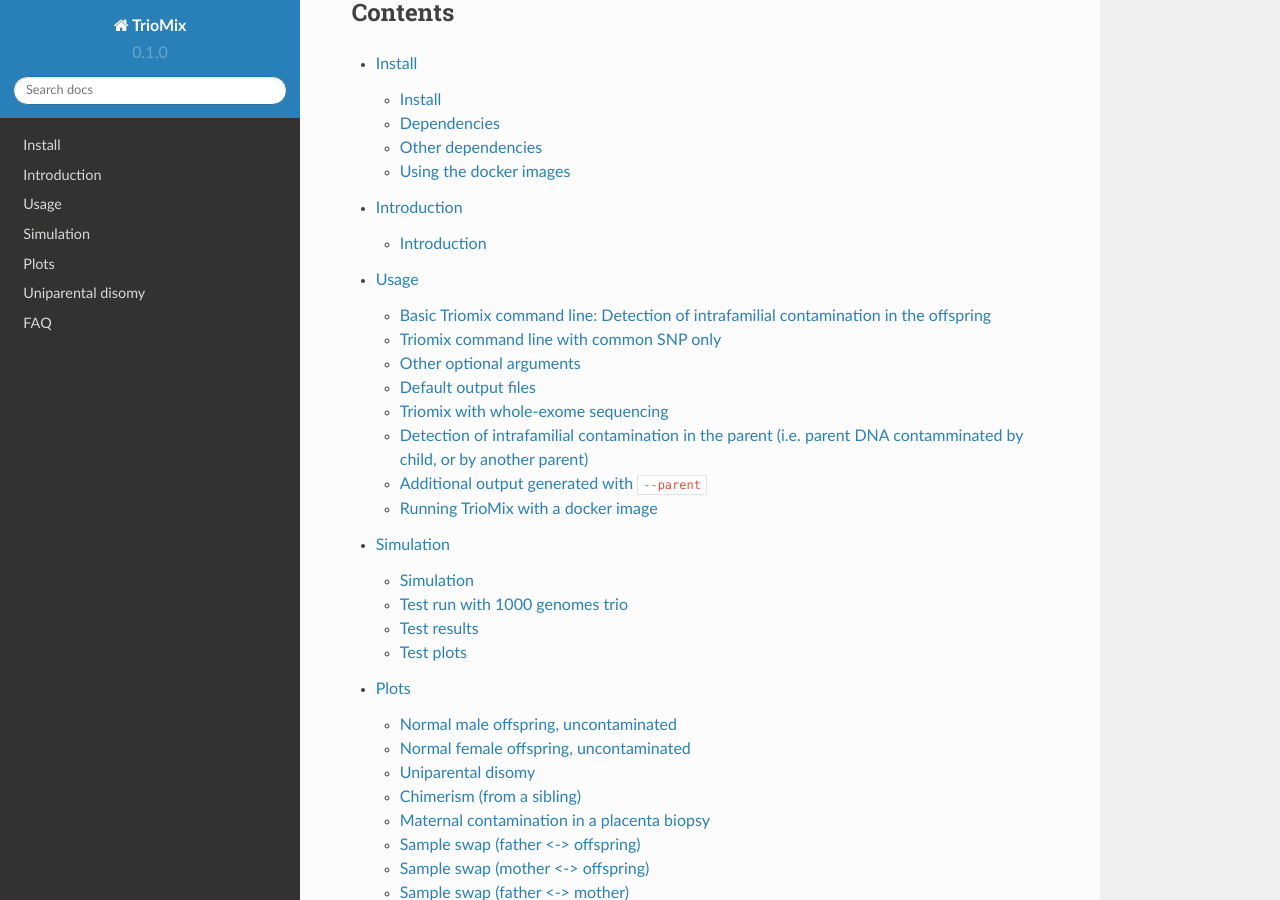
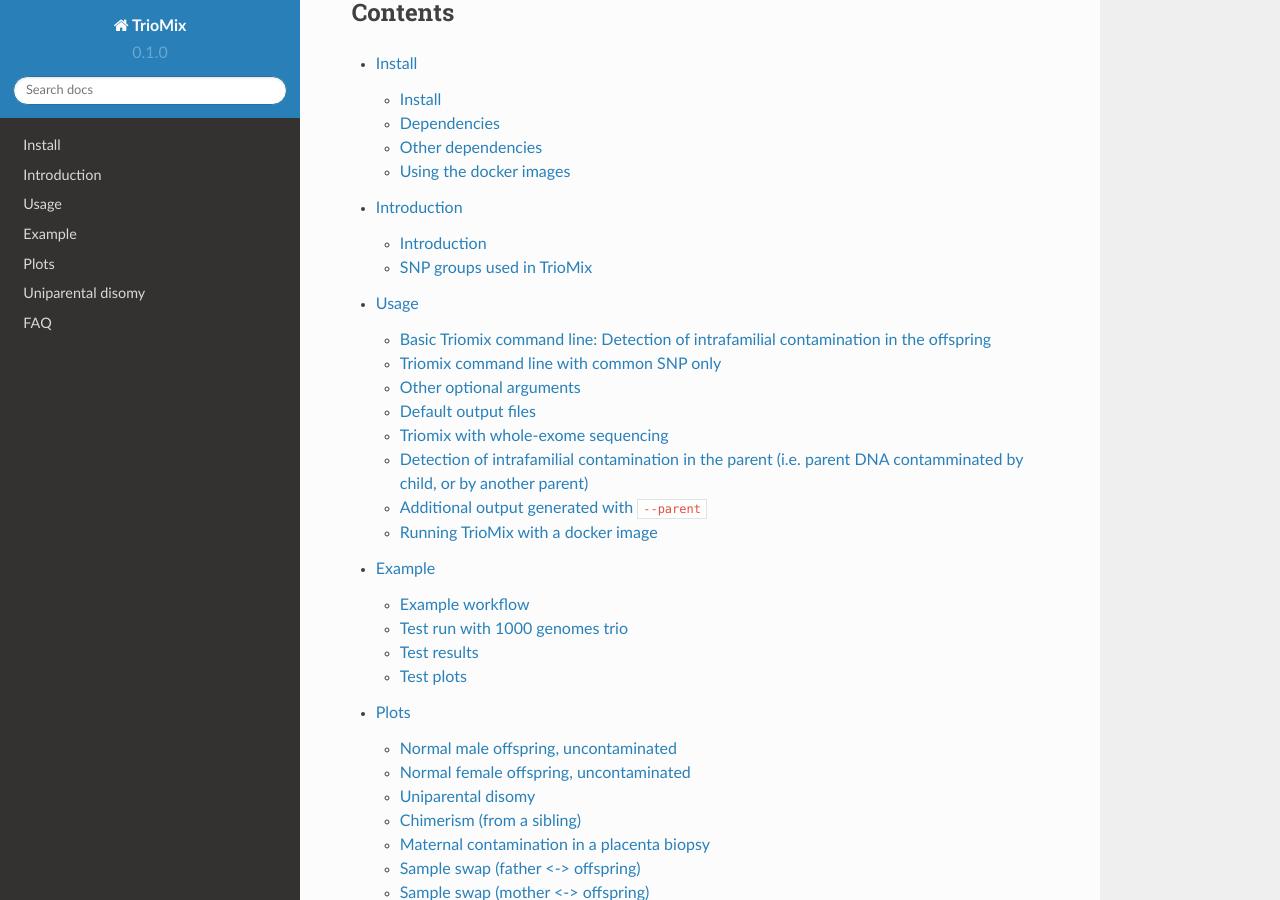
Before and after one commit to cjyoon/triomix_readthedocs, a Sphinx documentation site: the page built from docs/source/index.rst, in a window 1280 px wide and 900 px high, scrolled down 625 px. Built offline with Sphinx 7.4.7 and the Read the Docs theme 2.0.0, drawn with Linux system fonts in a browser that asks for light colours.

Commit message:
added snp groups

```diff
--- a/docs/source/simulation.rst
+++ b/docs/source/example.rst
@@ -1,10 +1,10 @@
-Simulation
+Example
 =====
 
 
-.. _simulation:
+.. _example:
 
-Simulation
+Example workflow
 ------------
 Contamination can be simulated by randomly selecting read sequences from two BAM (or CRAM) files at a defined ratio. The total number of reads in each bam file is adjusted when creating a subsampled BAM file which is later merged into a single 'contaminated' bam file.
 
--- a/docs/source/index.rst
+++ b/docs/source/index.rst
@@ -22,9 +22,9 @@ Contents
 .. toctree::
 
    install
-   about
+   introduction
    usage
-   simulation
+   example
    plots
    upd
    faq
--- a/docs/source/install.rst
+++ b/docs/source/install.rst
@@ -24,6 +24,7 @@ TrioMix is written in Python (v3.5 or later) and R. Following Python and R packa
 	* optparse
 	* tidyverse
 	* bbmle
+	* PSCBS
 
 
 Other dependencies
```
Also changed, not shown: other parts of docs/source/example.rst (+3 -1 lines), docs/source/introduction.rst (renamed from docs/source/about.rst, +8 -0 lines), docs/source/images/snp_groups.png (added).
